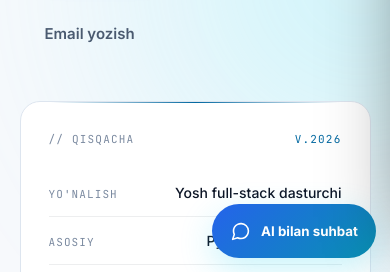
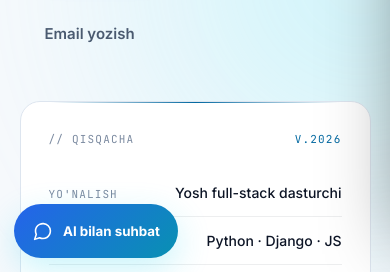
Before and after one commit to abdulaziz2013uz-a11y/portfolio_website, a plain HTML site: page index.html in a window 390 px wide. Shown: the part 572-844 px from the top of the page. Drawn offline with Linux system fonts and the light colour scheme.

Commit message:
Move AI chat button away from Netlify badge
Co-authored-by: Copilot <223556219+Copilot@users.noreply.github.com>

```diff
--- a/index.html
+++ b/index.html
@@ -710,13 +710,13 @@ textarea.inp{height:auto;min-height:86px;padding:13px 16px;resize:vertical;line-
 }
 
 /* ── AI PORTFOLIO ASSISTANT ── */
-.ai-widget{position:fixed;right:24px;bottom:24px;z-index:180}
+.ai-widget{position:fixed;left:24px;bottom:24px;z-index:180}
 .ai-launch{display:flex;align-items:center;gap:10px;height:54px;padding:0 18px;border:0;border-radius:999px;
   background:var(--grad);color:var(--on-accent);font-weight:700;box-shadow:0 12px 34px rgba(34,211,238,.24);
   cursor:pointer;transition:transform .2s,box-shadow .2s}
 .ai-launch:hover{transform:translateY(-2px);box-shadow:0 16px 38px rgba(34,211,238,.32)}
 .ai-launch svg{width:21px;height:21px}
-.ai-panel{position:absolute;right:0;bottom:68px;display:flex;flex-direction:column;width:min(390px,calc(100vw - 32px));
+.ai-panel{position:absolute;left:0;bottom:68px;display:flex;flex-direction:column;width:min(390px,calc(100vw - 32px));
   height:min(560px,calc(100dvh - 110px));min-height:320px;overflow:hidden;border:1px solid var(--line-2);
   border-radius:20px;background:var(--card);box-shadow:0 24px 70px rgba(0,0,0,.32)}
 .ai-panel[hidden]{display:none}
@@ -748,7 +748,7 @@ textarea.inp{height:auto;min-height:86px;padding:13px 16px;resize:vertical;line-
 .ai-send svg{width:18px;height:18px}
 .ai-disclaimer{padding:0 14px 10px;background:var(--bg-2);color:var(--ink-3);font-size:10px;text-align:center}
 @media(max-width:600px){
-  .ai-widget{right:14px;bottom:14px}
+  .ai-widget{left:14px;bottom:14px}
   .ai-panel{position:fixed;left:10px;right:10px;bottom:78px;width:auto;height:min(600px,calc(100dvh - 100px))}
 }
 @media(prefers-reduced-motion:reduce){.ai-launch{transition:none}}
```
